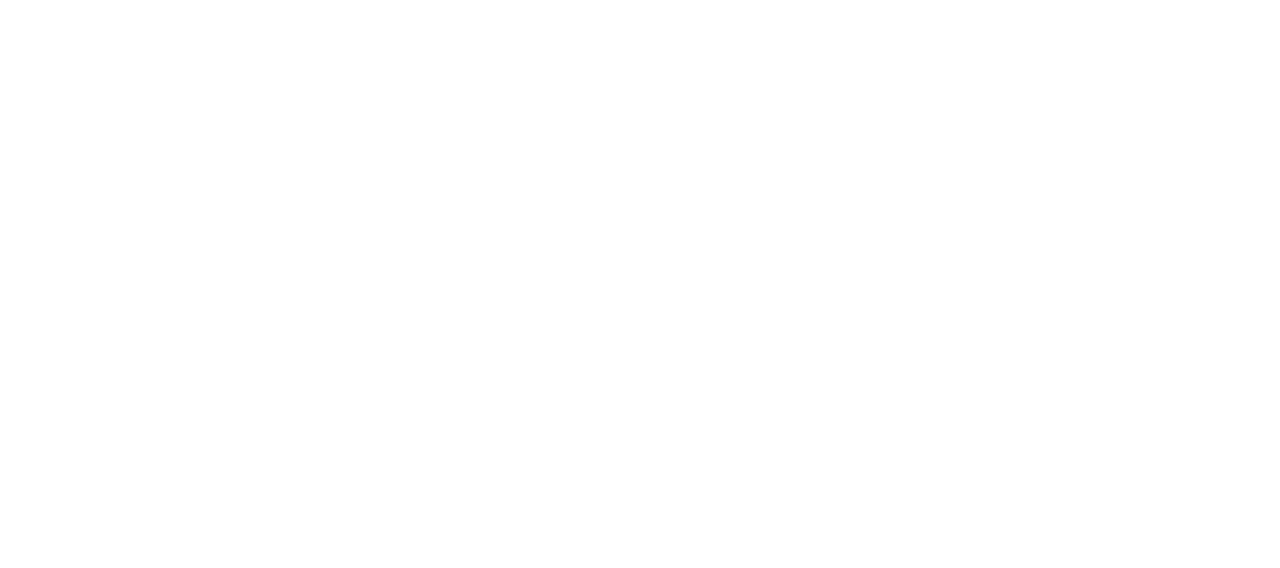
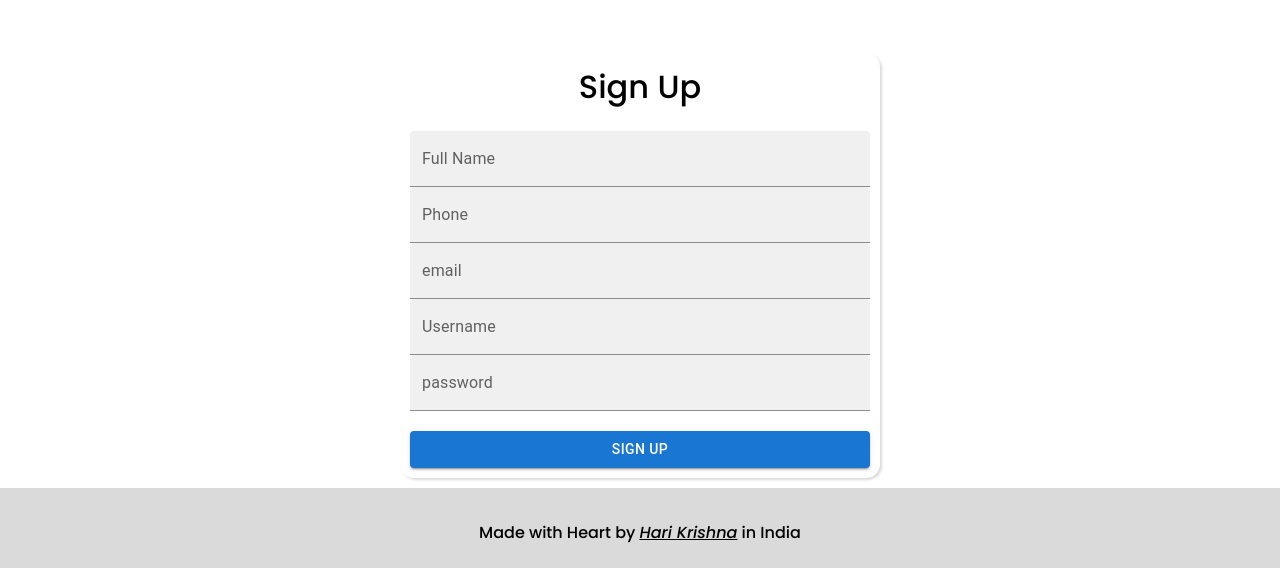
Before and after one commit to harikrishnait/awaas-Vishwa-fe, a React (Vite) app: page /register in a window 1280 px wide. Shown: the part 677-1245 px from the top of the page. Before the commit the page ends 800 px from the top, so only its background shows below. Built offline with nearby package versions, Linux system fonts and the light colour scheme.

Commit message:
feat: register form ui

```diff
--- a/src/App.css
+++ b/src/App.css
@@ -64,3 +64,33 @@
     font-weight: 500;
     text-align: center;
 }
+
+
+/*
+REGISTER PAGE
+*/
+.register-page{
+    height: calc(100vh - 140px);
+    display: flex;
+    align-items: center;
+}
+
+.register-container{
+    max-width: 500px;
+    margin: auto;
+    padding: 10px;
+}
+
+
+.register-form{
+    padding: 10px;
+    box-shadow: rgba(0, 0, 0, 0.15) 1.95px 1.95px 2.6px;
+    border-radius: 14px;
+
+}
+
+.register-form h1{
+    font-weight: 500;
+    text-align: center;
+    margin-bottom: 20px;
+}
--- a/src/index.css
+++ b/src/index.css
@@ -1,7 +1,10 @@
 * {
-  padding: 0%;
+  padding: 0;
   margin: 0;
   box-sizing: border-box;
   font-family: 'Poppins', sans-serif;
-
 }
+a {
+  color: black;
+  text-decoration: none;
+}
--- a/src/pages/RegisterPage.jsx
+++ b/src/pages/RegisterPage.jsx
@@ -1,9 +1,24 @@
+import { Margin } from '@mui/icons-material'
+import { FormControl, TextField,Button } from '@mui/material'
 import React from 'react'
 
 const RegisterPage = () => {
   return (
     <div>
-      register
+      <div className="register-page"></div>
+      <div className="register-container">
+        <div className="register-form">
+          <h1>Sign Up</h1>
+        <FormControl fullWidth >
+        <TextField  id='filled-basic' label="Full Name" variant='filled'/>
+        <TextField  id='filled-basic' label="Phone" type="number" variant='filled'/>
+        <TextField  id='filled-basic' label="email" variant='filled'/>
+        <TextField  id='filled-basic' label="Username" variant='filled'/>
+        <TextField  id='filled-basic' label="password" type="password" variant='filled'/>
+        <Button variant="contained" sx={{marginTop:"20px"}} >Sign Up</Button>
+        </FormControl>
+        </div>
+      </div>
     </div>
   )
 }
```
